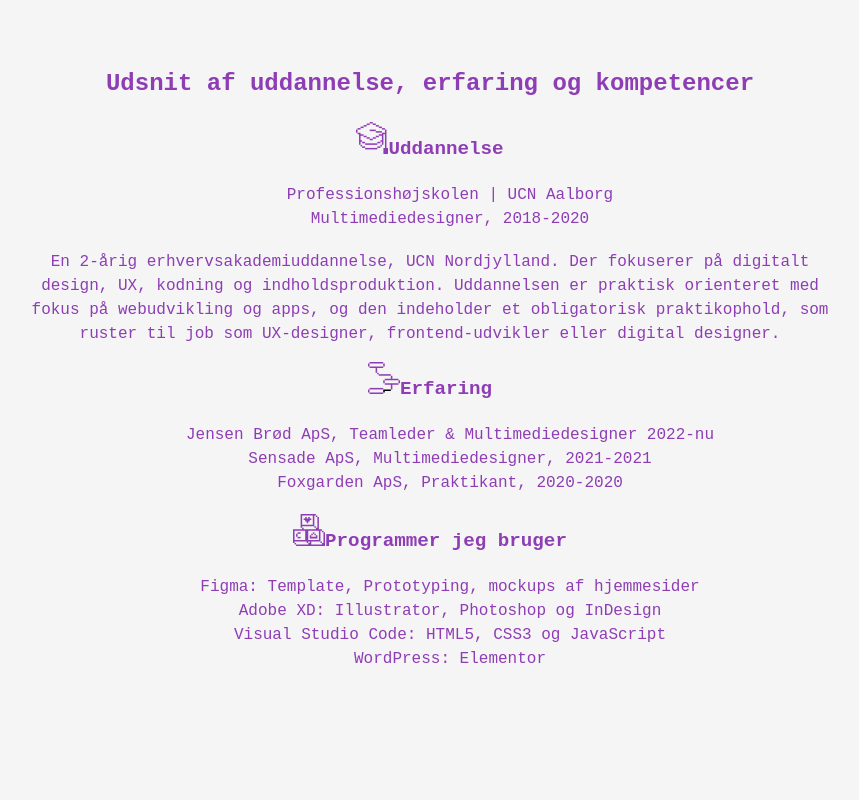
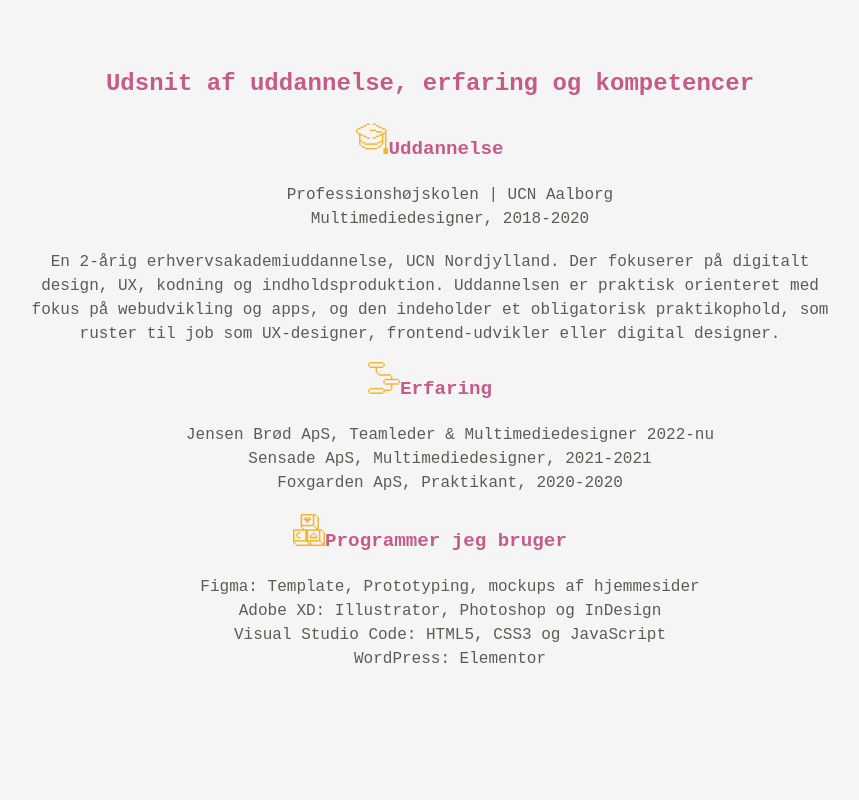
Before and after one commit to nannasp/portfolio.dk, a website: page index.html in a window 1280 px wide. Shown: the part 1380-2180 px from the top of the page, without its empty margins (210-1069 px from the left). Drawn offline with Linux system fonts and the light colour scheme; a web font is replaced by a local one.

Commit message:
ny farvepalette

```diff
--- a/index.html
+++ b/index.html
@@ -34,8 +34,8 @@
             <h1 class="title_project" id="introHeader"></h1>
             <h2 id="introText"></h2>
             <br>
-            <button id="btn-style" onclick="scrollToSection()">Kontakt mig</button>
-            <a id="btn-style" href="matrialer/cv/cv_portfolio_2026.pdf" target="_blank">CV</a>
+            <button id="btn-style" onclick="scrollToSection()">Kontakt info</button>
+            <a id="btn-style" href="matrialer/cv/cv_portfolio_2026.pdf" target="_blank">Download CV</a>
         </section>
         <section class="section-presentation">
             <div class="section-presentation-txt">
@@ -66,35 +66,35 @@
                     <g>
                         <path
                             d="m30.47 7.61 -1.52 0 0 3.05 -3.05 0 0 1.53 -3.05 0 0 1.52 3.05 0 0 4.57 -1.52 0 0 1.53 1.52 0 0 3.04 1.52 0 0 -10.66 1.53 0 0 13.71 -1.53 0 0 6.1L32 32l0 -6.1 -1.53 0 0 -18.29z"
-                            fill="#8E3DB5" stroke-width="1"></path>
-                        <path d="M25.9 6.09h3.05v1.52H25.9Z" fill="#8E3DB5" stroke-width="1"></path>
-                        <path d="M24.38 22.85h1.52v1.53h-1.52Z" fill="#8E3DB5" stroke-width="1"></path>
-                        <path d="M19.8 9.14h6.1v1.52h-6.1Z" fill="#8E3DB5" stroke-width="1"></path>
-                        <path d="M22.85 4.57h3.05v1.52h-3.05Z" fill="#8E3DB5" stroke-width="1"></path>
-                        <path d="M21.33 24.38h3.05v1.52h-3.05Z" fill="#8E3DB5" stroke-width="1"></path>
-                        <path d="M21.33 19.81h3.05v1.52h-3.05Z" fill="#8E3DB5" stroke-width="1"></path>
-                        <path d="M19.8 13.71h3.05v1.52H19.8Z" fill="#8E3DB5" stroke-width="1"></path>
-                        <path d="M19.8 3.04h3.05v1.53H19.8Z" fill="#8E3DB5" stroke-width="1"></path>
-                        <path d="M9.14 25.9h12.19v1.52H9.14Z" fill="#8E3DB5" stroke-width="1"></path>
-                        <path d="M9.14 21.33h12.19v1.52H9.14Z" fill="#8E3DB5" stroke-width="1"></path>
-                        <path d="M16.76 15.23h3.04v1.53h-3.04Z" fill="#8E3DB5" stroke-width="1"></path>
-                        <path d="M13.71 7.61h6.09v1.53h-6.09Z" fill="#8E3DB5" stroke-width="1"></path>
-                        <path d="M16.76 1.52h3.04v1.52h-3.04Z" fill="#8E3DB5" stroke-width="1"></path>
-                        <path d="M13.71 0h3.05v1.52h-3.05Z" fill="#8E3DB5" stroke-width="1"></path>
-                        <path d="M13.71 16.76h3.05v1.52h-3.05Z" fill="#8E3DB5" stroke-width="1"></path>
-                        <path d="M10.66 1.52h3.05v1.52h-3.05Z" fill="#8E3DB5" stroke-width="1"></path>
-                        <path d="M10.66 15.23h3.05v1.53h-3.05Z" fill="#8E3DB5" stroke-width="1"></path>
-                        <path d="M7.61 3.04h3.05v1.53H7.61Z" fill="#8E3DB5" stroke-width="1"></path>
-                        <path d="M6.09 24.38h3.05v1.52H6.09Z" fill="#8E3DB5" stroke-width="1"></path>
-                        <path d="M6.09 19.81h3.05v1.52H6.09Z" fill="#8E3DB5" stroke-width="1"></path>
-                        <path d="M7.61 13.71h3.05v1.52H7.61Z" fill="#8E3DB5" stroke-width="1"></path>
-                        <path d="M4.57 4.57h3.04v1.52H4.57Z" fill="#8E3DB5" stroke-width="1"></path>
-                        <path d="M4.57 22.85h1.52v1.53H4.57Z" fill="#8E3DB5" stroke-width="1"></path>
+                            fill="#f2b632" stroke-width="1"></path>
+                        <path d="M25.9 6.09h3.05v1.52H25.9Z" fill="#f2b632" stroke-width="1"></path>
+                        <path d="M24.38 22.85h1.52v1.53h-1.52Z" fill="#f2b632" stroke-width="1"></path>
+                        <path d="M19.8 9.14h6.1v1.52h-6.1Z" fill="#f2b632" stroke-width="1"></path>
+                        <path d="M22.85 4.57h3.05v1.52h-3.05Z" fill="#f2b632" stroke-width="1"></path>
+                        <path d="M21.33 24.38h3.05v1.52h-3.05Z" fill="#f2b632" stroke-width="1"></path>
+                        <path d="M21.33 19.81h3.05v1.52h-3.05Z" fill="#f2b632" stroke-width="1"></path>
+                        <path d="M19.8 13.71h3.05v1.52H19.8Z" fill="#f2b632" stroke-width="1"></path>
+                        <path d="M19.8 3.04h3.05v1.53H19.8Z" fill="#f2b632" stroke-width="1"></path>
+                        <path d="M9.14 25.9h12.19v1.52H9.14Z" fill="#f2b632" stroke-width="1"></path>
+                        <path d="M9.14 21.33h12.19v1.52H9.14Z" fill="#f2b632" stroke-width="1"></path>
+                        <path d="M16.76 15.23h3.04v1.53h-3.04Z" fill="#f2b632" stroke-width="1"></path>
+                        <path d="M13.71 7.61h6.09v1.53h-6.09Z" fill="#f2b632" stroke-width="1"></path>
+                        <path d="M16.76 1.52h3.04v1.52h-3.04Z" fill="#f2b632" stroke-width="1"></path>
+                        <path d="M13.7１ 0h3.05v1.52h-3.05Z" fill="#f2b632" stroke-width="1"></path>
+                        <path d="M１３．７１ １６．７６h３．０５v１．５２h-３．０５Z" fill="#f２b６３２" stroke-width="１"></path>
+                        <path d="M10.66 1.52h3.05v1.52h-3.05Z" fill="#f2b632" stroke-width="1"></path>
+                        <path d="M10.66 15.23h3.05v1.53h-3.05Z" fill="#f2b632" stroke-width="1"></path>
+                        <path d="M7.61 3.04h3.05v1.53H7.61Z" fill="#f2b632" stroke-width="1"></path>
+                        <path d="M6.09 24.38h3.05v1.52H6.09Z" fill="#f2b632" stroke-width="1"></path>
+                        <path d="M6.09 19.81h3.05v1.52H6.09Z" fill="#f2b632" stroke-width="1"></path>
+                        <path d="M7.61 13.71h3.05v1.52H7.61Z" fill="#f2b632" stroke-width="1"></path>
+                        <path d="M4.57 4.57h3.04v1.52H4.57Z" fill="#f2b632" stroke-width="1"></path>
+                        <path d="M4.57 22.85h1.52v1.53H4.57Z" fill="#f2b632" stroke-width="1"></path>
                         <path
                             d="m6.09 19.81 0 -1.53 -1.52 0 0 -4.57 3.04 0 0 -1.52 -3.04 0 0 -1.53 -3.05 0 0 1.53 1.52 0 0 10.66 1.53 0 0 -3.04 1.52 0z"
-                            fill="#8E3DB5" stroke-width="1"></path>
-                        <path d="M1.52 6.09h3.05v1.52H1.52Z" fill="#8E3DB5" stroke-width="1"></path>
-                        <path d="M0 7.61h1.52v3.05H0Z" fill="#8E3DB5" stroke-width="1"></path>
+                            fill="#f2b632" stroke-width="1"></path>
+                        <path d="M1.52 6.09h3.05v1.52H1.52Z" fill="#f2b632" stroke-width="1"></path>
+                        <path d="M0 7.61h1.52v3.05H0Z" fill="#f2b632" stroke-width="1"></path>
                     </g>
                 </svg>Uddannelse</h2>
             <ul>
@@ -112,24 +112,24 @@
                     </desc>
                     <title>interface-essential-hierarchy-3</title>
                     <g>
-                        <path d="M30.47 18.29H32v3.04h-1.53Z" fill="#8E3DB5" stroke-width="1"></path>
+                        <path d="M30.47 18.29H32v3.04h-1.53Z" fill="#f2b632" stroke-width="1"></path>
                         <path d="m16.76 21.33 0 1.53 6.09 0 0 4.57 1.53 0 0 -4.57 6.09 0 0 -1.53 -13.71 0z"
-                            fill="#8E3DB5" stroke-width="1"></path>
-                        <path d="M10.66 12.19h12.19v1.52H10.66Z" fill="#8E3DB5" stroke-width="1"></path>
-                        <path d="m15.23 27.43 0 3.05 1.53 0 0 -1.53 6.09 0 0 -1.52 -7.62 0z" fill="##8E3DB5"
+                            fill="#f2b632" stroke-width="1"></path>
+                        <path d="M10.66 12.19h12.19v1.52H10.66Z" fill="#f2b632" stroke-width="1"></path>
+                        <path d="m15.23 27.43 0 3.05 1.53 0 0 -1.53 6.09 0 0 -1.52 -7.62 0z" fill="#f2b632"
                             stroke-width="1"></path>
                         <path d="m30.47 18.29 0 -1.53 -6.09 0 0 -3.05 -1.53 0 0 3.05 -6.09 0 0 1.53 13.71 0z"
-                            fill="#8E3DB5" stroke-width="1"></path>
-                        <path d="M15.23 18.29h1.53v3.04h-1.53Z" fill="#8E3DB5" stroke-width="1"></path>
-                        <path d="M15.23 1.52h1.53v3.05h-1.53Z" fill="#8E3DB5" stroke-width="1"></path>
-                        <path d="M1.52 30.48h13.71V32H1.52Z" fill="#8E3DB5" stroke-width="1"></path>
-                        <path d="M9.14 10.67h1.52v1.52H9.14Z" fill="#8E3DB5" stroke-width="1"></path>
-                        <path d="m9.14 6.09 6.09 0 0 -1.52 -13.71 0 0 1.52 6.09 0 0 4.58 1.53 0 0 -4.58z" fill="#8E3DB5"
+                            fill="#f2b632" stroke-width="1"></path>
+                        <path d="M15.23 18.29h1.53v3.04h-1.53Z" fill="#f2b632" stroke-width="1"></path>
+                        <path d="M15.23 1.52h1.53v3.05h-1.53Z" fill="#f2b632" stroke-width="1"></path>
+                        <path d="M1.52 30.48h13.71V32H1.52Z" fill="#f2b632" stroke-width="1"></path>
+                        <path d="M9.14 10.67h1.52v1.52H9.14Z" fill="#f2b632" stroke-width="1"></path>
+                        <path d="m9.14 6.09 6.09 0 0 -1.52 -13.71 0 0 1.52 6.09 0 0 4.58 1.53 0 0 -4.58z" fill="#f2b632"
                             stroke-width="1"></path>
-                        <path d="M1.52 25.9h13.71v1.53H1.52Z" fill="#8E3DB5" stroke-width="1"></path>
-                        <path d="M1.52 0h13.71v1.52H1.52Z" fill="#8E3DB5" stroke-width="1"></path>
-                        <path d="M0 27.43h1.52v3.05H0Z" fill="#8E3DB5" stroke-width="1"></path>
-                        <path d="M0 1.52h1.52v3.05H0Z" fill="#8E3DB5" stroke-width="1"></path>
+                        <path d="M1.52 25.9h13.71v1.53H1.52Z" fill="#f2b632" stroke-width="1"></path>
+                        <path d="M1.52 0h13.71v1.52H1.52Z" fill="#f2b632" stroke-width="1"></path>
+                        <path d="M0 27.43h1.52v3.05H0Z" fill="#f2b632" stroke-width="1"></path>
+                        <path d="M0 1.52h1.52v3.05H0Z" fill="#f2b632" stroke-width="1"></path>
                     </g>
                 </svg>Erfaring</h2>
             <ul>
@@ -146,26 +146,26 @@
                     <g>
                         <path
                             d="M30.48 28.95h-1.52v1.53H18.29v-3.05h9.14V16.76h1.53v-1.52h-3.05V3.05h-1.52v10.66h-1.53v1.53H10.67v-1.53H9.15v1.53H0v13.71h1.53v-1.52h12.19v1.52h1.52v-1.52h1.53v1.52h-1.53v1.53H3.05V32H32V18.29h-1.52ZM12.2 25.9H1.53v-9.14H12.2Zm3.04 0v-9.14h10.67v9.14Z"
-                            fill="#8E3DB5" stroke-width="1"></path>
-                        <path d="M28.96 16.76h1.52v1.53h-1.52Z" fill="#8E3DB5" stroke-width="1"></path>
-                        <path d="M27.43 27.43h1.53v1.52h-1.53Z" fill="#8E3DB5" stroke-width="1"></path>
-                        <path d="M22.86 1.52h1.53v1.53h-1.53Z" fill="#8E3DB5" stroke-width="1"></path>
-                        <path d="M21.34 19.81h1.52v1.52h-1.52Z" fill="#8E3DB5" stroke-width="1"></path>
-                        <path d="M21.34 12.19h1.52v1.52h-1.52Z" fill="#8E3DB5" stroke-width="1"></path>
-                        <path d="M19.81 18.29h1.53v1.52h-1.53Z" fill="#8E3DB5" stroke-width="1"></path>
+                            fill="#f2b632" stroke-width="1"></path>
+                        <path d="M28.96 16.76h1.52v1.53h-1.52Z" fill="#f2b632" stroke-width="1"></path>
+                        <path d="M27.43 27.43h1.53v1.52h-1.53Z" fill="#f2b632" stroke-width="1"></path>
+                        <path d="M22.86 1.52h1.53v1.53h-1.53Z" fill="#f2b632" stroke-width="1"></path>
+                        <path d="M21.34 19.81h1.52v1.52h-1.52Z" fill="#f2b632" stroke-width="1"></path>
+                        <path d="M21.34 12.19h1.52v1.52h-1.52Z" fill="#f2b632" stroke-width="1"></path>
+                        <path d="M19.81 18.29h1.53v1.52h-1.53Z" fill="#f2b632" stroke-width="1"></path>
                         <path d="m22.86 22.86 -4.57 0 0 -1.53 -1.52 0 0 3.05 7.62 0 0 -3.05 -1.53 0 0 1.53z"
-                            fill="#8E3DB5" stroke-width="1"></path>
-                        <path d="M18.29 19.81h1.52v1.52h-1.52Z" fill="#8E3DB5" stroke-width="1"></path>
+                            fill="#f2b632" stroke-width="1"></path>
+                        <path d="M18.29 19.81h1.52v1.52h-1.52Z" fill="#f2b632" stroke-width="1"></path>
                         <path
                             d="m16.77 3.05 -1.53 0 0 1.52 -1.52 0 0 -1.52 -1.52 0 0 1.52 -1.53 0 0 1.53 1.53 0 0 1.52 1.52 0 0 1.52 1.52 0 0 -1.52 1.53 0 0 -1.52 1.52 0 0 -1.53 -1.52 0 0 -1.52z"
-                            fill="#8E3DB5" stroke-width="1"></path>
+                            fill="#f2b632" stroke-width="1"></path>
                         <path d="M21.34 12.19V1.52h1.52V0H7.62v13.71h1.53v-1.52ZM9.15 1.52h10.66v9.15H9.15Z"
-                            fill="#8E3DB5" stroke-width="1"></path>
-                        <path d="M7.62 ₁₉₈₁h₁₅₃v₃₀₅H7.6₂Z" fill="#8E3DB5" stroke-width="₁"></path>
-                        <path d="M4.58 18.29h3.04v1.52H4.58Z" fill="#8E3DB5" stroke-width="1"></path>
-                        <path d="M4.58 22.86h3.04v1.52H4.58Z" fill="#8E3DB5" stroke-width="1"></path>
-                        <path d="M3.05 19.81h1.53v3.05H3.05Z" fill="#8E3DB5" stroke-width="1"></path>
-                        <path d="M1.53 28.95h1.52v1.53H1.53Z" fill="#8E3DB5" stroke-width="1"></path>
+                            fill="#f2b632" stroke-width="1"></path>
+                        <path d="M7.62 ₁₉₈₁h₁₅₃v₃₀₅H7.6₂Z" fill="#f2b632" stroke-width="₁"></path>
+                        <path d="M4.58 18.29h3.04v1.52H4.58Z" fill="#f2b632" stroke-width="1"></path>
+                        <path d="M4.58 22.86h3.04v1.52H4.58Z" fill="#f2b632" stroke-width="1"></path>
+                        <path d="M3.05 19.81h1.53v3.05H3.05Z" fill="#f2b632" stroke-width="1"></path>
+                        <path d="M1.53 28.95h1.52v1.53H1.53Z" fill="#f2b632" stroke-width="1"></path>
                     </g>
                 </svg>Programmer jeg bruger</h2>
             <ul>
--- a/style.css
+++ b/style.css
@@ -60,7 +60,7 @@
         width: 100wh;
         height: vh;
         background-color: #f5f5f5;
-        color: #8E3DB5;
+        color: #C55C86;
         font-family: "roboto-mono", monospace;
         font-weight: 400;
         font-style: normal;
@@ -101,6 +101,7 @@
     li {
         list-style: none;
         font-size: 1rem;
+        color: #5E5B52;
     }
 
     .nav_list {
@@ -175,14 +176,19 @@
     }
 
     a {
+        color: #71C24A;
+        text-decoration: none;
+    }
+    a:hover {
         color: #8E3DB5;
-        text-decoration: none;
+        font-weight: 700;
+        transition: color 0.3s ease;
     }
 
     p {
         width: 80%;
         height: 10%;
-        color: #8E3DB5;
+        color: #5E5B52;
         font-size: 1rem;
     }
 
@@ -245,8 +251,8 @@
 
     #btn-sensade,
     #btn-style {
-        border: 1px solid #8E3DB5;
-        color: #8E3DB5;
+        border: 1px solid #71C24A;
+        color: #71C24A;
         padding: 10px 20px;
         font-size: 1rem;
         border-radius: 30px;
@@ -313,7 +319,7 @@
         position: fixed;
         bottom: 20px;
         right: 20px;
-        background-color: #8E3DB5;
+        background-color: #71C24A;
         color: #f5f5f5;
         padding: 10px 15px;
         border-radius: 50%;
@@ -322,6 +328,12 @@
         /*opacity: 0;
     transition: opacity 0.3s ease;
     */
+    }
+
+    #btn_up:hover {
+        background-color: #8E3DB5;
+        color: #f5f5f5;
+        transition: background-color 0.3s ease;
     }
 
     footer {
@@ -339,6 +351,7 @@
 
     .txtfooter {
         margin: auto;
+        font-size: 0.775rem;
     }
 
     .box_title {
```
Also changed, not shown: script.js (+13 -0 lines).
